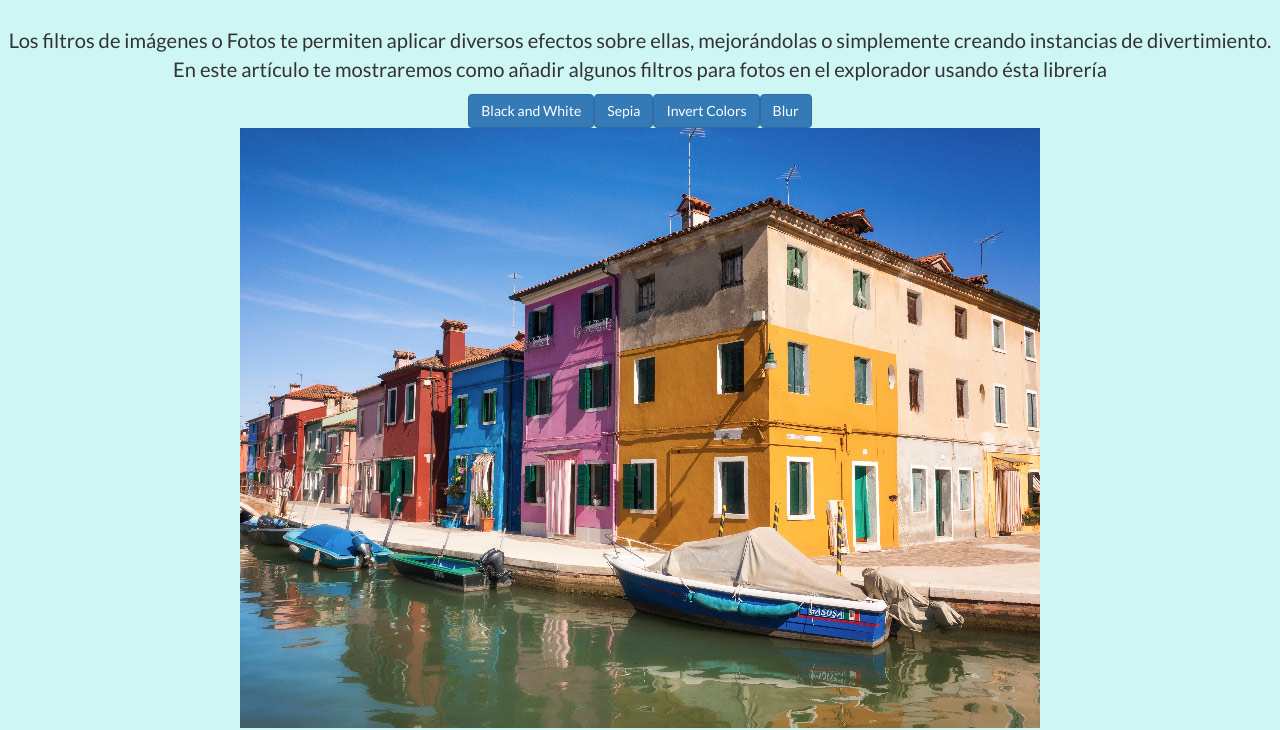
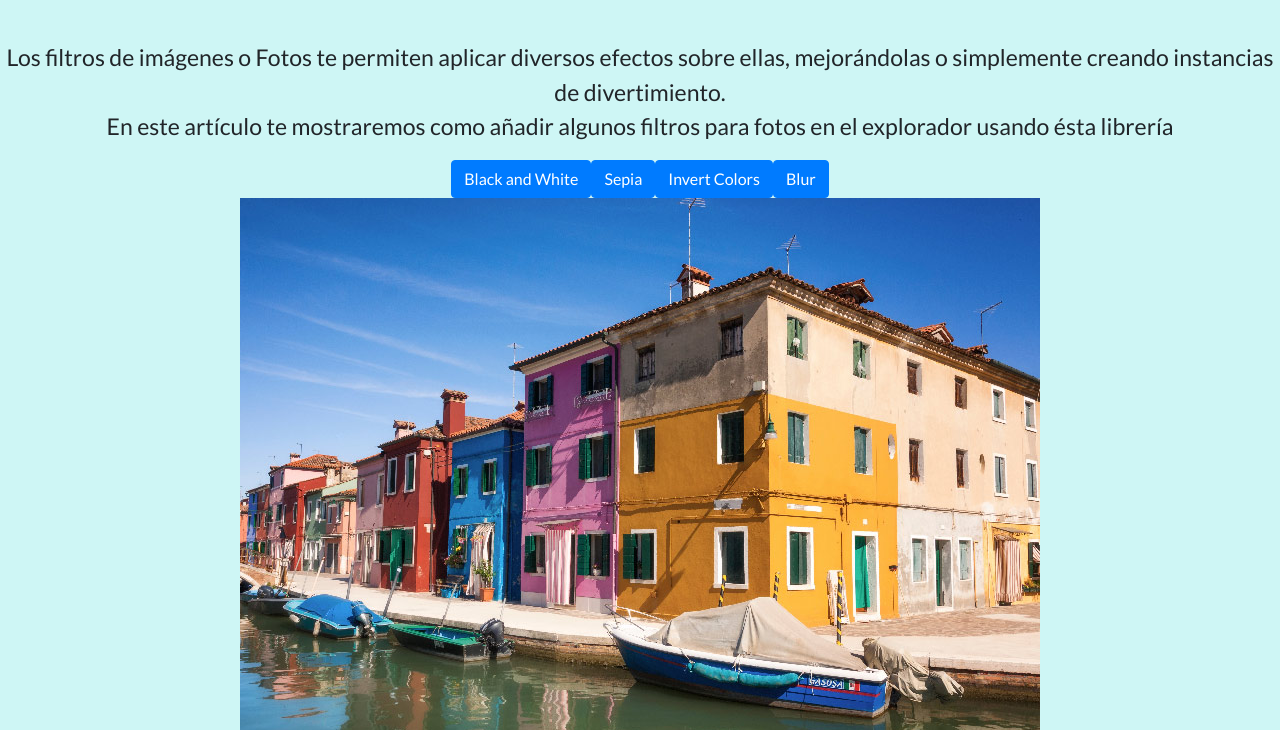
Before and after one commit to lucyloules/Reto-JS, a website: page index.html in a window 1280 px wide. Shown: the part 306-1036 px from the top of the page. Drawn offline with nearby package versions, Linux system fonts and the light colour scheme.

Commit message:
install bootstrap 4

```diff
--- a/index.html
+++ b/index.html
@@ -4,6 +4,7 @@
   <meta charset="utf-8">
   <meta name="viewport" content="width=device-width, user-scalable=no, initial-scale=1.0, maximum-scale=1.0, minimum-scale=1.0">
   <title>I-Bookstore</title>
+  <link rel="stylesheet" href="node_modules/bootstrap4/dist/css/bootstrap.min.css">
   <link rel="icon" type="image/x-icon" href="assets/img/logo.png">
   <!-- para que funcione el boostrap -->
   <link rel="stylesheet" href="node_modules/bootstrap3/dist/css/bootstrap.min.css">
@@ -13,7 +14,7 @@
 </head>
 <body>
 
-<!-- navbar -->
+<!-- navbar
 <header id="banner">
   <div class="row">
     <div class="col-lg-6 col-md-6 col-xs-12">
@@ -29,7 +30,7 @@
       </nav>
     </div>
   </div>
-</header>
+</header>-->
 
 <section id="imgcover">
   <div class="row">
--- a/package.json
+++ b/package.json
@@ -20,7 +20,7 @@
   },
   "homepage": "https://github.com/lucyloules/Reto-JS#readme",
   "dependencies": {
-    "bootstrap4": "0.0.1-security",
+    "bootstrap": "^4.0.0",
     "jquery": "^3.3.1"
   },
   "devDependencies": {
```
Also changed, not shown: 1 other file.
